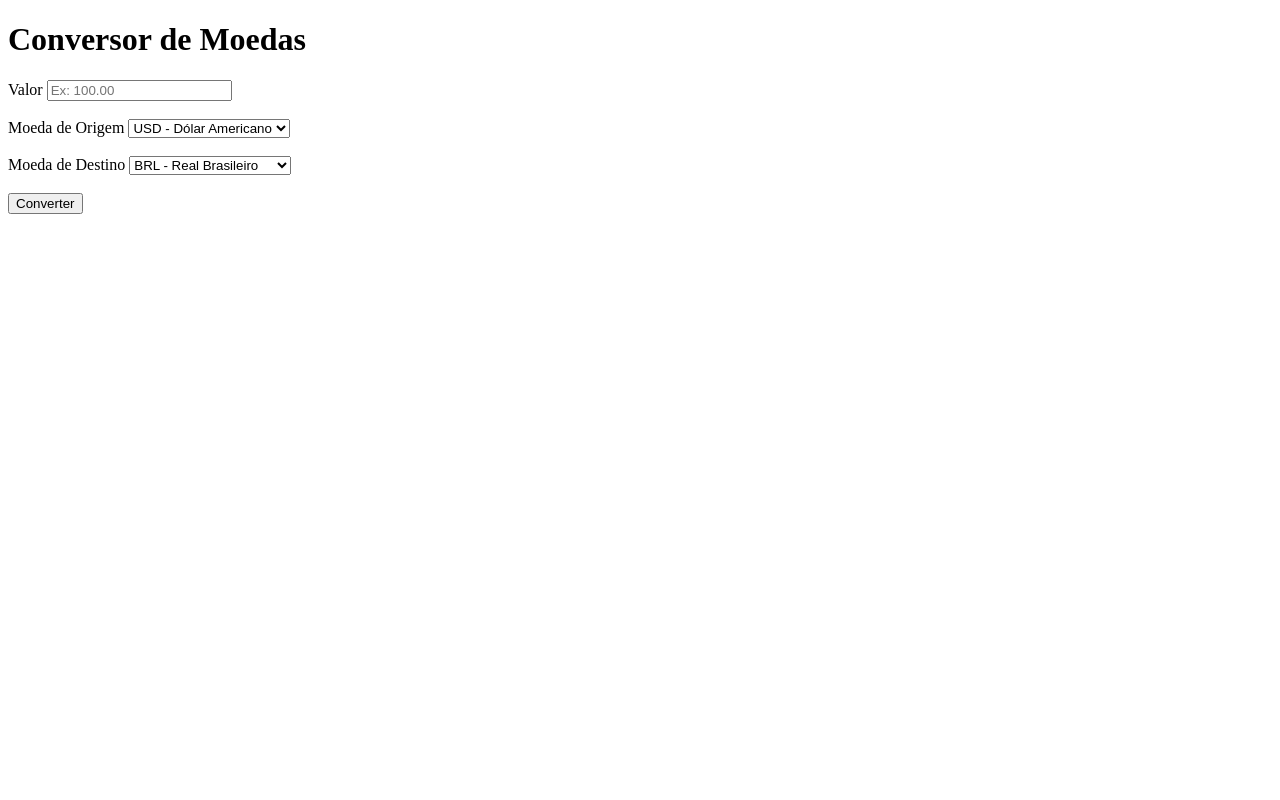
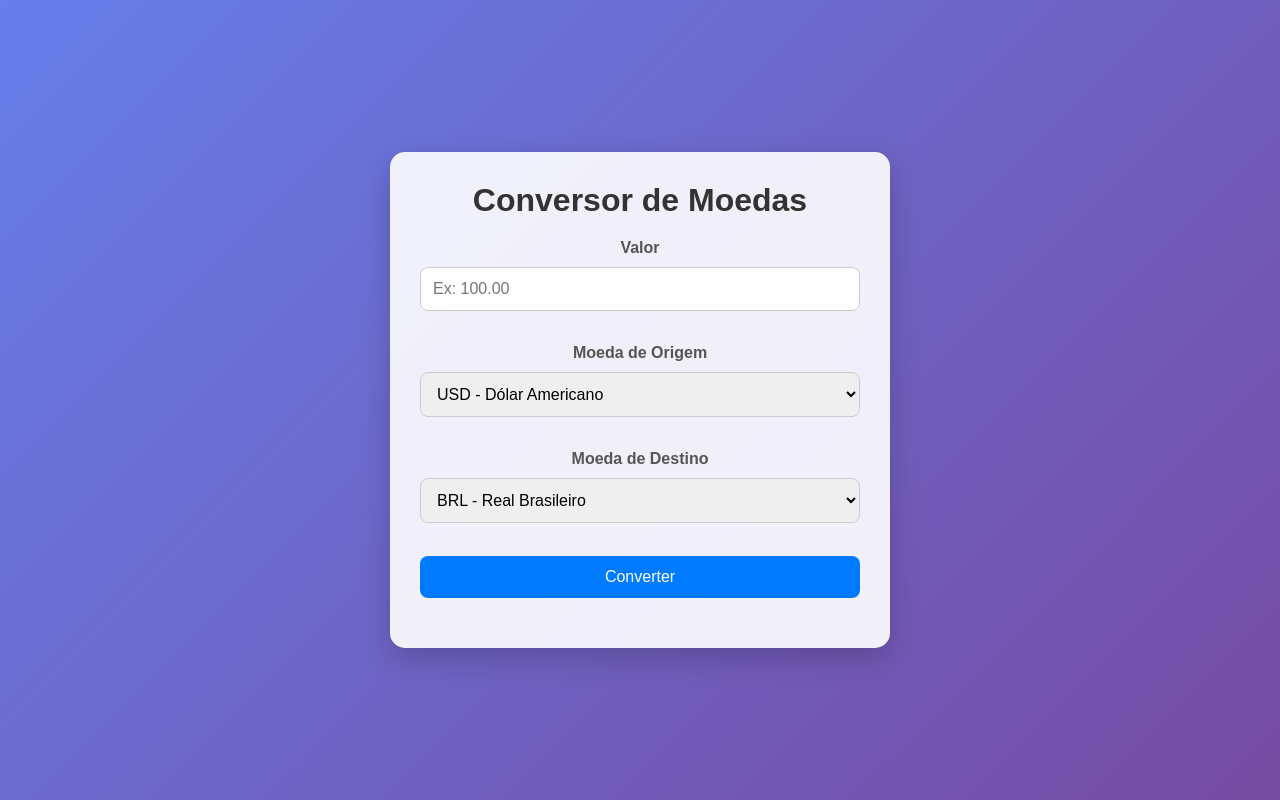
Before and after one commit to AlexanderRevoredo/cambio-javascript, a website: page index.html in a window 1280 px wide. Drawn offline with Linux system fonts and the light colour scheme.

Commit message:
Update index.html

```diff
--- a/index.html
+++ b/index.html
@@ -5,7 +5,7 @@
     <meta charset="UTF-8">
     <meta name="viewport" content="width=device-width, initial-scale=1.0">
     <title>Conversor de Moedas</title>
-
+    <link rel="stylesheet" href="style.css"> <!-- CSS Externa -->
 </head>
 
 <body>
```
